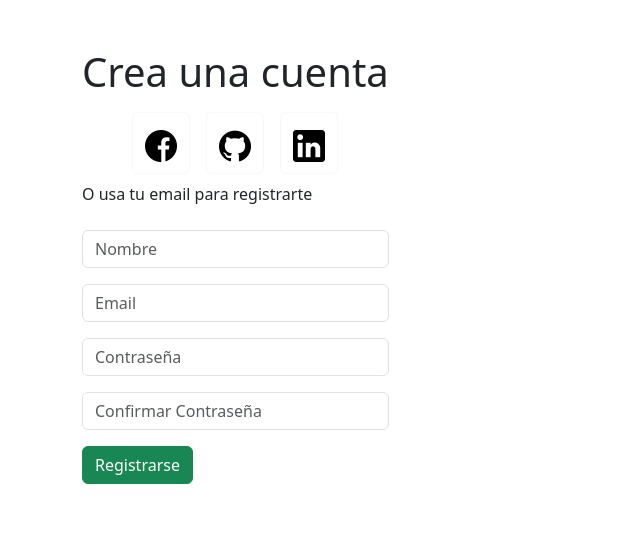
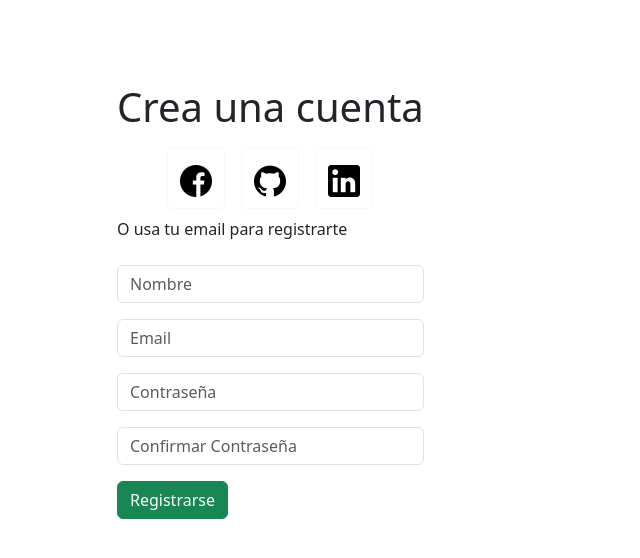
Before and after one commit to Jmunozi/formulario-registro-react, a React (Create React App) app: page / in a window 1280 px wide. Shown: the top 558 px of the page, without its empty margins (0-640 px from the left). Built offline with nearby package versions, Linux system fonts and the light colour scheme.

Commit message:
Update Styles
Corrección a que registro esté en el centro de la pantalla

```diff
--- a/src/style.css
+++ b/src/style.css
@@ -8,3 +8,22 @@
     max-width: 2rem;
     max-height: 2rem;
   }
+
+  .cajaregistro{
+
+    padding: 2rem;
+    border: solid rgb(255, 255, 255);
+    border-radius: 1rem;
+    background-color: white;
+
+  }
+.background{
+
+  background-color: #FBAB7E;
+  background-image: linear-gradient(62deg, #FBAB7E 0%, #F7CE68 100%);
+
+  height: 100%;
+  margin: 0;
+  background-repeat: no-repeat;
+  background-attachment: fixed;
+}
```
